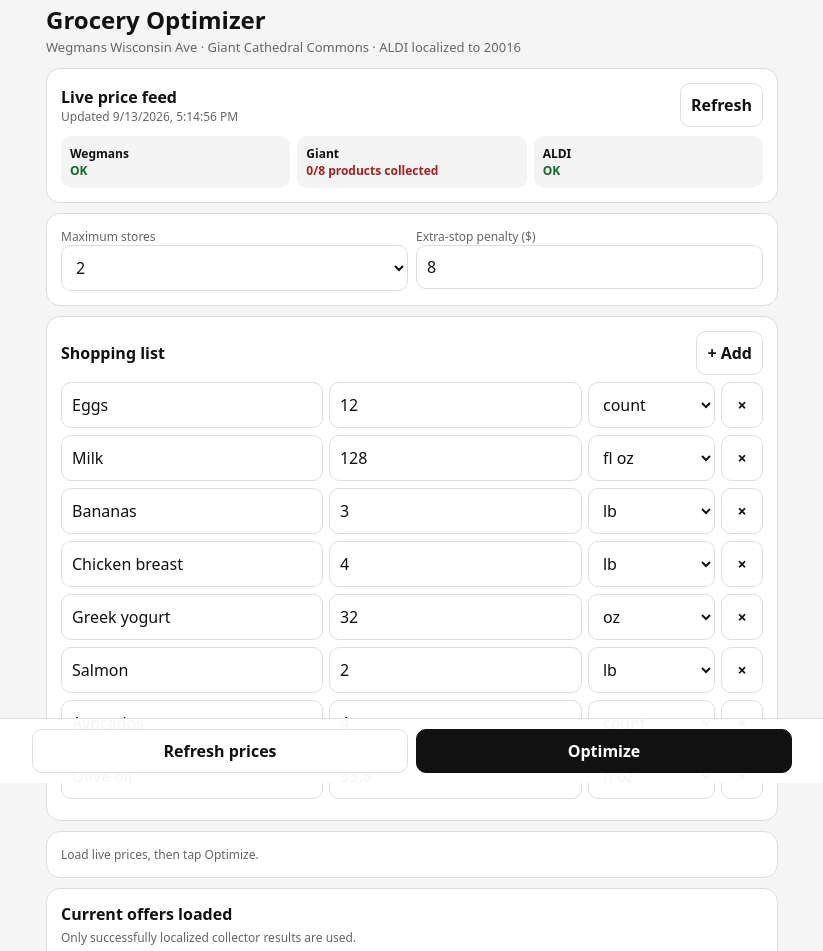
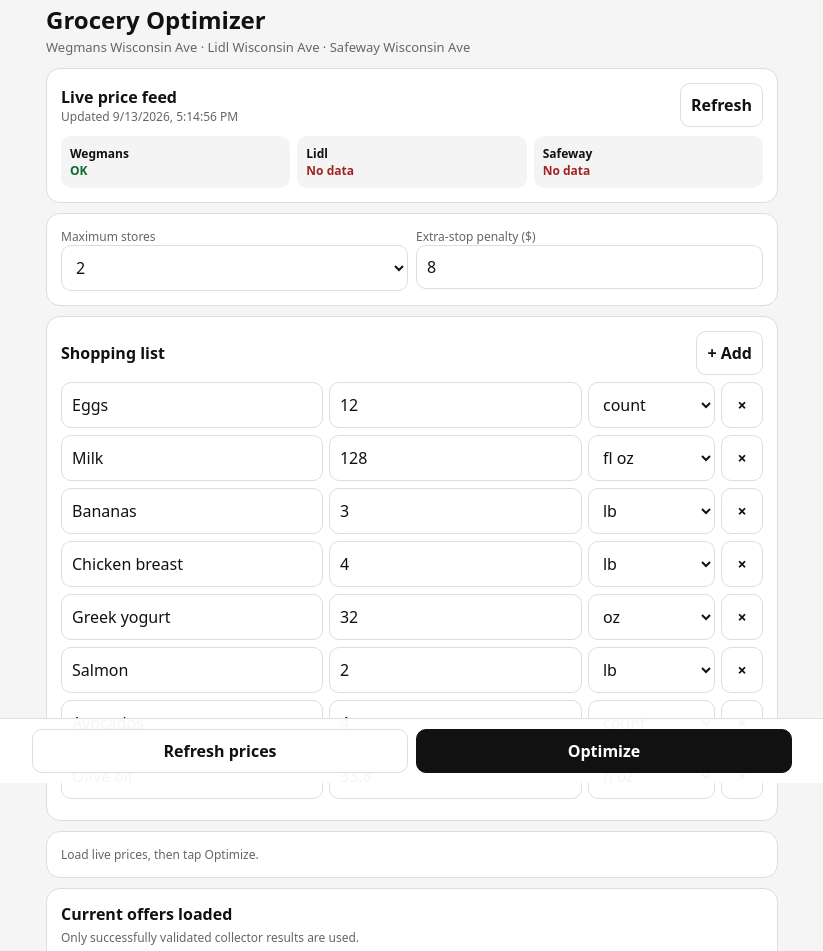
Before and after one commit to yarindeveloper1/grocery-optimizer, a plain HTML site: page docs/index.html in a window 1280 px wide. Shown: the part 17-968 px from the top of the page, without its empty margins (228-1051 px from the left). Drawn offline with Linux system fonts and the light colour scheme.

Commit message:
Show Wegmans Lidl and Safeway in app

```diff
--- a/docs/index.html
+++ b/docs/index.html
@@ -27,12 +27,12 @@
 <body>
 <main>
 <h1>Grocery Optimizer</h1>
-<div class="sub">Wegmans Wisconsin Ave · Giant Cathedral Commons · ALDI localized to 20016</div>
+<div class="sub">Wegmans Wisconsin Ave · Lidl Wisconsin Ave · Safeway Wisconsin Ave</div>
 <div class="card"><div style="display:flex;justify-content:space-between;gap:10px;align-items:center"><div><b>Live price feed</b><div class="tiny" id="updated">Not loaded</div></div><button onclick="loadLive(true)">Refresh</button></div><div id="statuses" class="statusgrid"></div></div>
 <div class="card"><div class="row"><div><div class="tiny">Maximum stores</div><select id="maxStores" style="width:100%"><option>1</option><option selected>2</option><option>3</option></select></div><div><div class="tiny">Extra-stop penalty ($)</div><input id="penalty" type="number" value="8" min="0" step="1" style="width:100%"></div></div></div>
 <div class="card"><div style="display:flex;justify-content:space-between;align-items:center"><b>Shopping list</b><button onclick="addItem()">+ Add</button></div><div id="list"></div></div>
 <div class="card" id="result"><div class="tiny">Load live prices, then tap Optimize.</div></div>
-<div class="card"><b>Current offers loaded</b><div class="tiny" style="margin:4px 0 8px">Only successfully localized collector results are used.</div><div id="offersTable"></div></div>
+<div class="card"><b>Current offers loaded</b><div class="tiny" style="margin:4px 0 8px">Only successfully validated collector results are used.</div><div id="offersTable"></div></div>
 </main>
 <footer><div><button onclick="loadLive(true)">Refresh prices</button><button class="primary" onclick="optimize()">Optimize</button></div></footer>
 <script>
@@ -45,7 +45,7 @@
 function renderList(){const b=document.getElementById("list");b.innerHTML="";shopping.forEach((x,i)=>{const d=document.createElement("div");d.className="item";d.innerHTML=`<input value="${esc(x.product)}" oninput="shopping[${i}].product=this.value;save()"><input type="number" step=".1" value="${x.need_qty}" oninput="shopping[${i}].need_qty=Number(this.value);save()"><select onchange="shopping[${i}].need_unit=this.value;save()">${opts(x.need_unit)}</select><button onclick="shopping.splice(${i},1);save();renderList()">×</button>`;b.appendChild(d)})}
 function addItem(){shopping.push({product:"New item",need_qty:1,need_unit:"count"});save();renderList()}
 async function loadLive(force=false){const updated=document.getElementById("updated");updated.textContent="Loading…";try{const r=await fetch(`prices.json?ts=${force?Date.now():"1"}`,{cache:"no-store"});if(!r.ok)throw new Error("HTTP "+r.status);live=await r.json();updated.textContent=live.updated_at?`Updated ${new Date(live.updated_at).toLocaleString()}`:"Collector has not run yet";renderStatus();renderOffers()}catch(e){updated.textContent="Could not load live feed. Use the hosted GitHub Pages URL."}}
-function renderStatus(){const b=document.getElementById("statuses");b.innerHTML="";["Wegmans","Giant","ALDI"].forEach(s=>{const x=live.status?.[s]||{ok:false,message:"No data"};b.innerHTML+=`<div class="status"><b>${s}</b><br><span class="${x.ok?"ok":"bad"}">${esc(x.message||"No data")}</span></div>`})}
+function renderStatus(){const b=document.getElementById("statuses");b.innerHTML="";["Wegmans","Lidl","Safeway"].forEach(s=>{const x=live.status?.[s]||{ok:false,message:"No data"};b.innerHTML+=`<div class="status"><b>${s}</b><br><span class="${x.ok?"ok":"bad"}">${esc(x.message||"No data")}</span></div>`})}
 function renderOffers(){const b=document.getElementById("offersTable");if(!live.offers?.length){b.innerHTML='<div class="tiny">No live offers yet.</div>';return}let h="<table><thead><tr><th>Item</th><th>Store</th><th>Price</th><th>Package</th></tr></thead><tbody>";live.offers.forEach(o=>h+=`<tr><td>${esc(o.product)}</td><td>${esc(o.store)}</td><td>$${Number(o.price).toFixed(2)}${o.promo?`<br><span class="tiny">${esc(o.promo)}</span>`:""}</td><td>${o.package_qty} ${o.package_unit==="fl_oz"?"fl oz":o.package_unit}</td></tr>`);b.innerHTML=h+"</tbody></table>"}
 function base(q,u){const x=UNITS[u];return x?{g:x[0],q:Number(q)*x[1]}:null}
 function calc(n,o){const a=base(n.need_qty,n.need_unit),b=base(o.package_qty,o.package_unit);if(!a||!b||a.g!==b.g)return null;const packs=Math.max(1,Math.ceil(a.q/b.q));return {packs,total:packs*Number(o.price)}}
```
